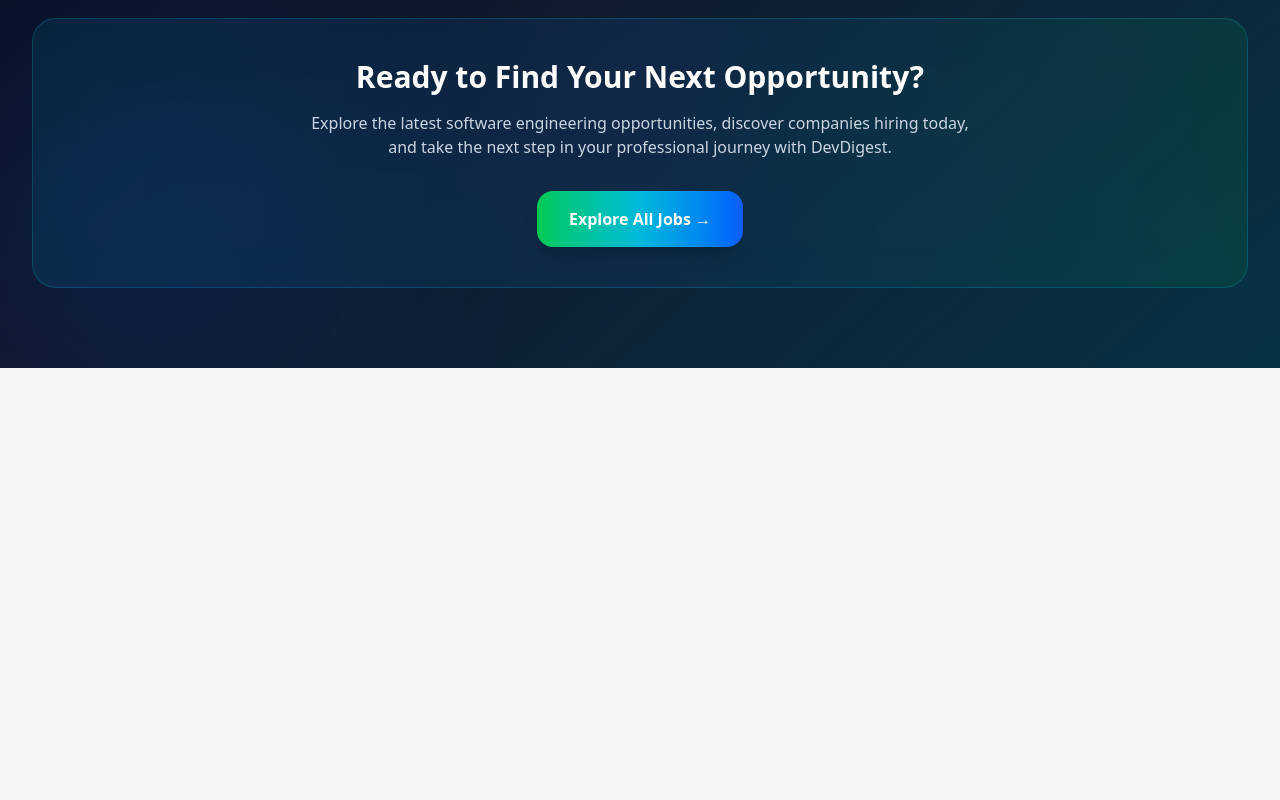
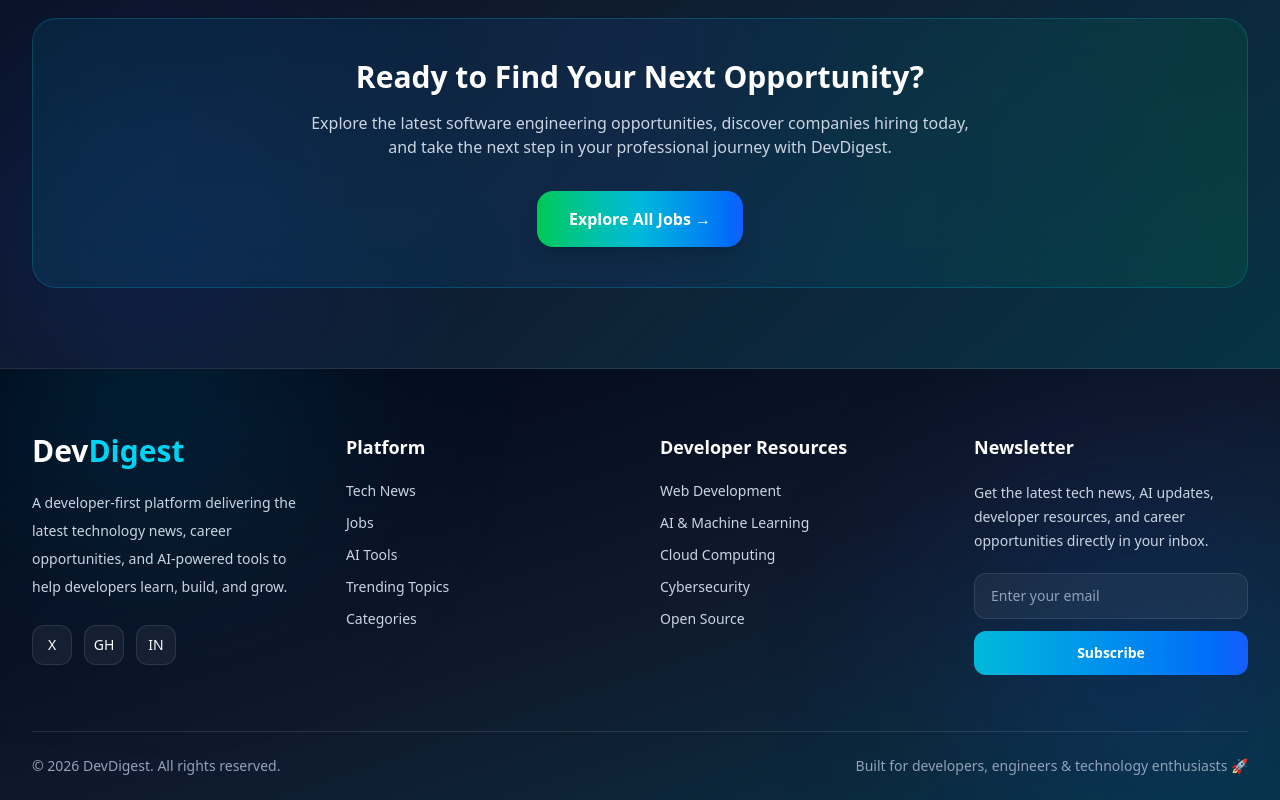
Before and after one commit to raushan-sinha/devdigest, a Next.js app: page / in a window 1280 px wide. Shown: the part 2065-2865 px from the top of the page. Before the commit the page ends 2433 px from the top, so only its background shows below. Built offline with nearby package versions, Linux system fonts and the light colour scheme; no server answers.

Commit message:
Added a component - Footer

```diff
--- a/app/layout.tsx
+++ b/app/layout.tsx
@@ -1,7 +1,7 @@
 import type { Metadata } from "next";
 import { Geist, Geist_Mono } from "next/font/google";
 import "./globals.css";
-import { MobileNavbar, Navbar } from "@/components/layout";
+import { Footer, MobileNavbar, Navbar } from "@/components/layout";
 
 const geistSans = Geist({
     variable: "--font-geist-sans",
@@ -46,6 +46,11 @@ export default function RootLayout({
                 <main>
                     {children}
                 </main>
+
+                {/* Footer */}
+                <footer>
+                    <Footer />
+                </footer>
             </body>
         </html>
     );
```
